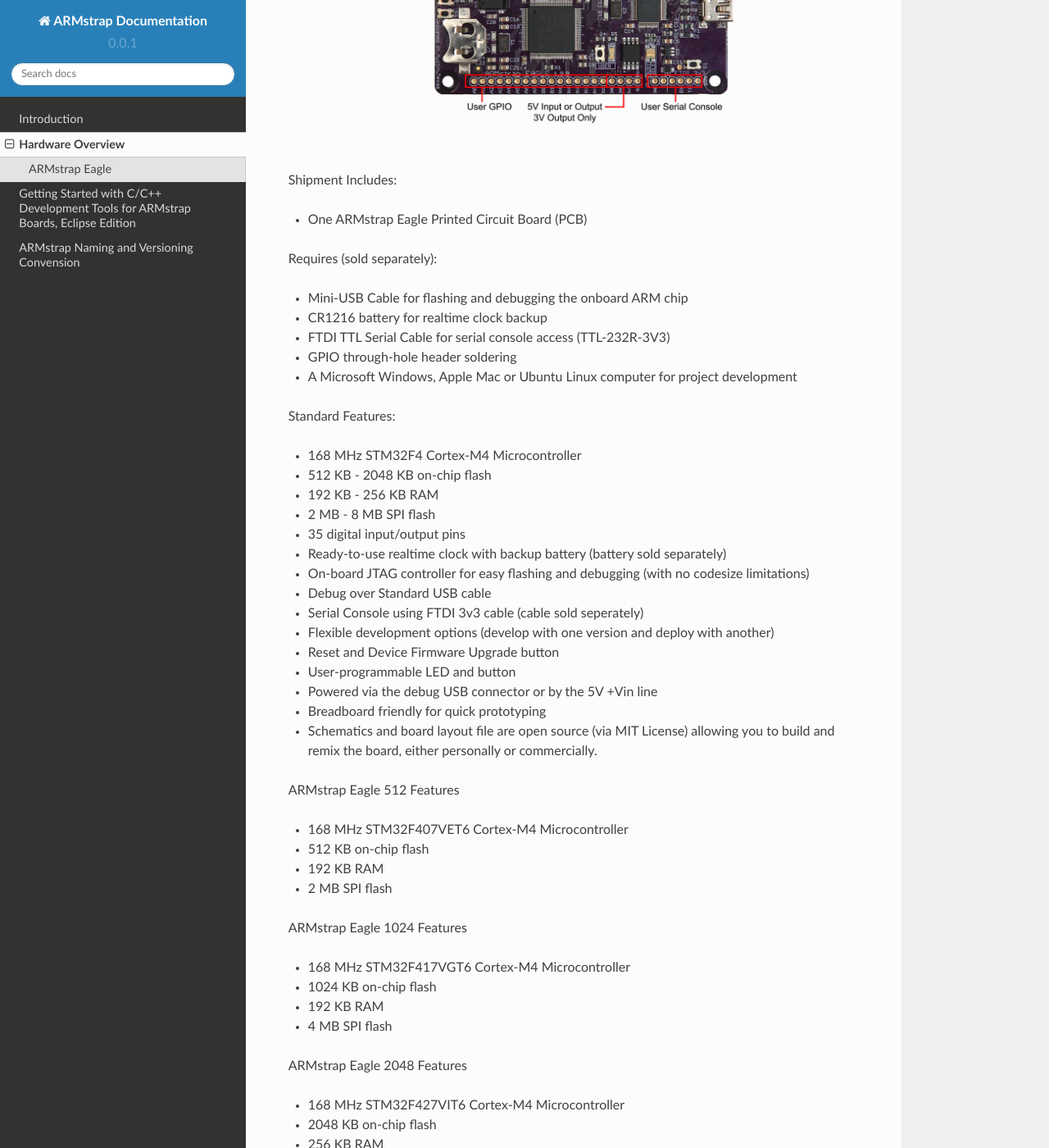
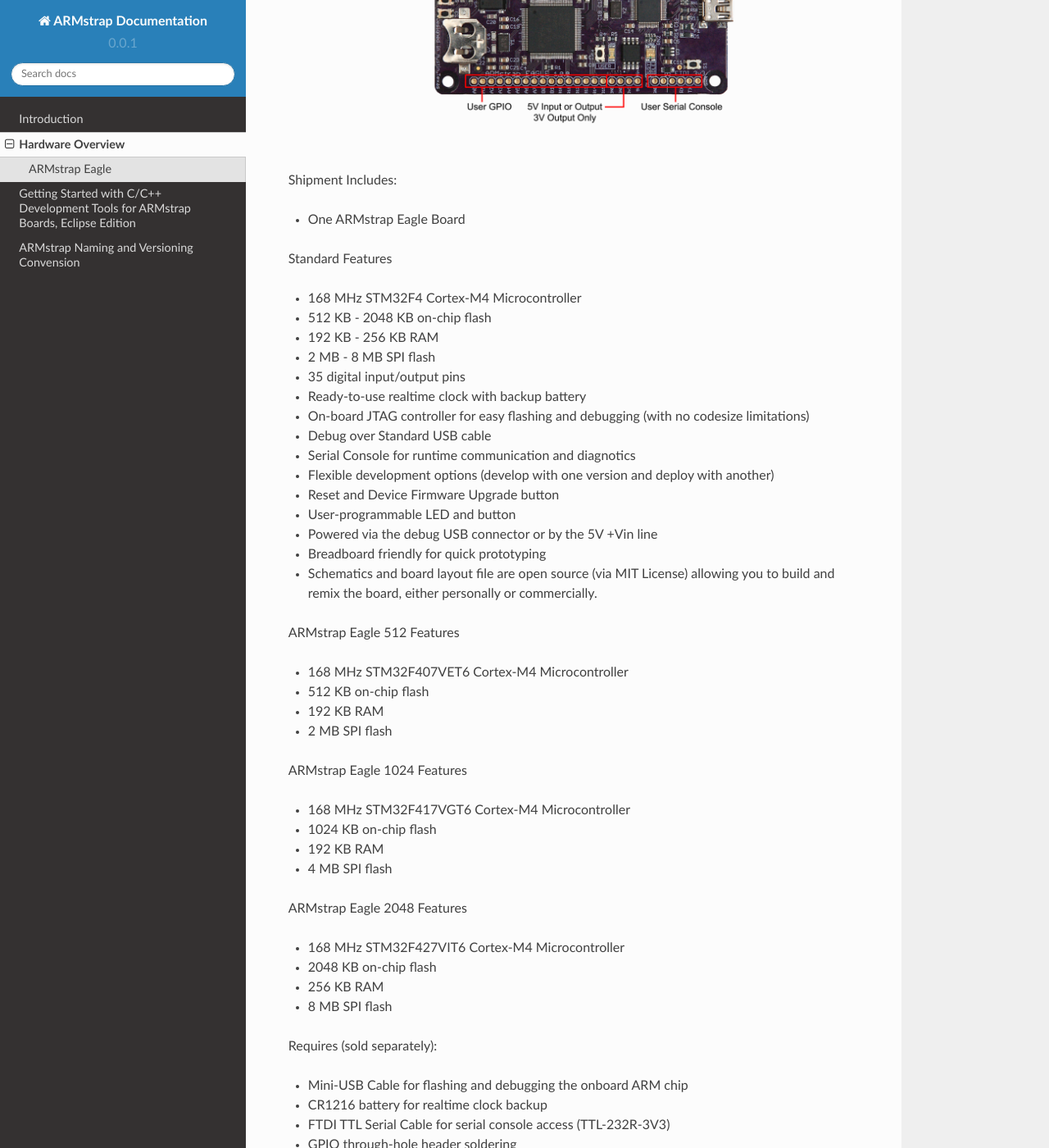
Before and after one commit to armstrap/armstrap-documentation, a Sphinx documentation site: the page built from source/hardware-overview.rst, in a window 1280 px wide and 1400 px high, scrolled down 625 px. Shown: the whole window at 82% size. Built offline with Sphinx 7.4.7 and the Read the Docs theme 2.0.0, drawn with Linux system fonts in a browser that asks for light colours; some of the changed text lies outside the part shown.

Commit message:
Moving items that are sold separately to the bottom per documentation feedback.

```diff
--- a/source/hardware-overview.rst
+++ b/source/hardware-overview.rst
@@ -12,27 +12,19 @@
 
 Shipment Includes:
 
-- One ARMstrap Eagle Printed Circuit Board (PCB)
+- One ARMstrap Eagle Board
 
-Requires (sold separately):
-
-- Mini-USB Cable for flashing and debugging the onboard ARM chip
-- CR1216 battery for realtime clock backup
-- FTDI TTL Serial Cable for serial console access (TTL-232R-3V3)
-- GPIO through-hole header soldering
-- A Microsoft Windows, Apple Mac or Ubuntu Linux computer for project development
-
-Standard Features:
+Standard Features
 
 - 168 MHz STM32F4 Cortex-M4 Microcontroller
 - 512 KB - 2048 KB on-chip flash
 - 192 KB - 256 KB RAM
 - 2 MB - 8 MB SPI flash
 - 35 digital input/output pins
-- Ready-to-use realtime clock with backup battery (battery sold separately)
+- Ready-to-use realtime clock with backup battery
 - On-board JTAG controller for easy flashing and debugging (with no codesize limitations)
 - Debug over Standard USB cable
-- Serial Console using FTDI 3v3 cable (cable sold seperately)
+- Serial Console for runtime communication and diagnotics
 - Flexible development options (develop with one version and deploy with another)
 - Reset and Device Firmware Upgrade button
 - User-programmable LED and button
@@ -60,3 +52,11 @@
 - 2048 KB on-chip flash
 - 256 KB RAM
 - 8 MB SPI flash
+
+Requires (sold separately):
+
+- Mini-USB Cable for flashing and debugging the onboard ARM chip
+- CR1216 battery for realtime clock backup
+- FTDI TTL Serial Cable for serial console access (TTL-232R-3V3)
+- GPIO through-hole header soldering
+- A Microsoft Windows, Apple Mac or Ubuntu Linux computer for project development
```
